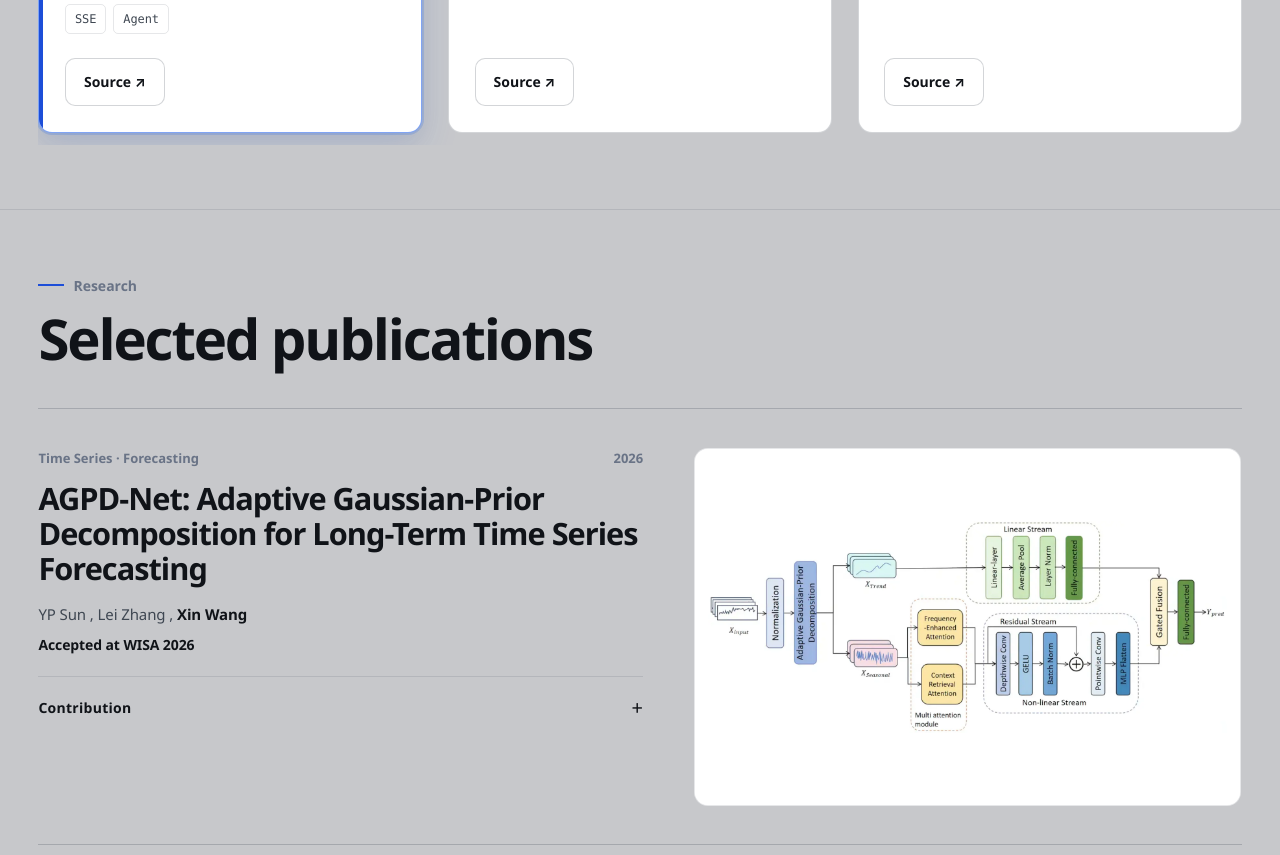
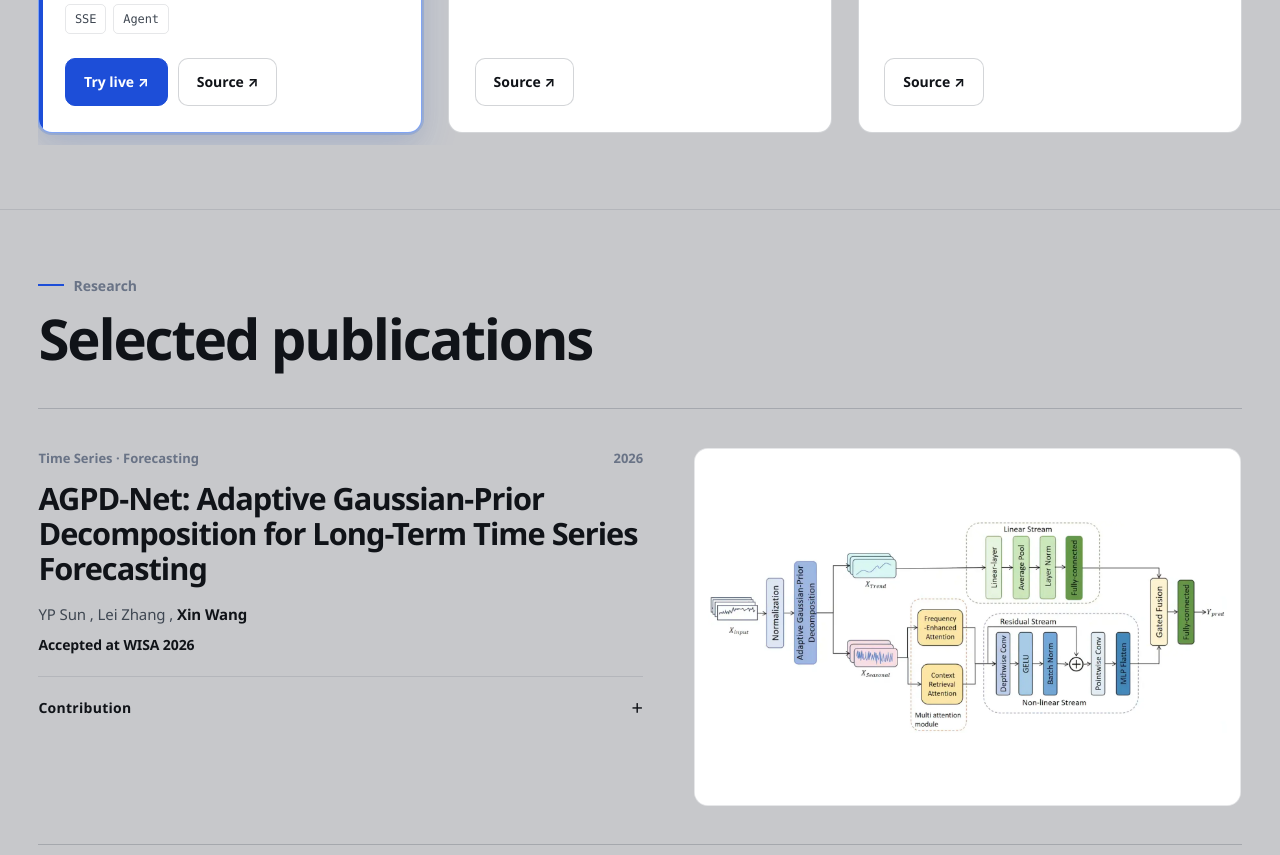
Before and after one commit to ByteTitan-star/ByteTitan-star.github.io, an Astro site: page / in a window 1280 px wide. Shown: the part 2574-3429 px from the top of the page. Built offline with nearby package versions, Linux system fonts and the light colour scheme; Astro itself is replaced by a stand-in of ours; some packages are replaced by stand-ins of ours.

Commit message:
feat: add GameForge live demo button

```diff
--- a/src/components/ProjectCard.astro
+++ b/src/components/ProjectCard.astro
@@ -40,6 +40,18 @@ const size = figureMeta[displaySrc];
         {project.stack.map((tech) => <span>{tech}</span>)}
       </div>
     </div>
-    <a class="btn btn--secondary project-link" href={project.source} target="_blank" rel="noreferrer" data-en="Source ↗" data-zh="源码 ↗">Source ↗</a>
+    <div class="project-actions">
+      {project.demo && (
+        <a
+          class="btn btn--primary project-link"
+          href={project.demo}
+          target="_blank"
+          rel="noreferrer"
+          data-en="Try live ↗"
+          data-zh="在线体验 ↗"
+        >Try live ↗</a>
+      )}
+      <a class="btn btn--secondary project-link" href={project.source} target="_blank" rel="noreferrer" data-en="Source ↗" data-zh="源码 ↗">Source ↗</a>
+    </div>
   </div>
 </article>
--- a/src/data/projects.ts
+++ b/src/data/projects.ts
@@ -6,6 +6,7 @@ export type Project = {
   image: string;
   imageAlt: string;
   source: string;
+  demo?: string;
   description: string;
   descriptionZh: string;
   stack: string[];
@@ -21,6 +22,7 @@ export const projects: Project[] = [
     image: '/figures/GameForge.png',
     imageAlt: 'GameForge System',
     source: 'https://github.com/ByteTitan-star/GameForge-Copilot',
+    demo: 'http://62.234.65.18/agent',
     description:
       'An AI-assisted browser game studio that turns a natural-language gameplay idea into a playable browser game through multi-round dialogue, structured planning, human confirmation, and generation with live progress. It supports delivery targets such as React and other modern web frameworks, and creators can playtest in the browser, manage versions, meter tokens, and download or publish builds without writing code.',
     descriptionZh:
--- a/src/styles/global.css
+++ b/src/styles/global.css
@@ -1283,7 +1283,14 @@ html[data-lang="zh"] .hero h1 { max-width: 760px; letter-spacing: -.04em; }
 .work-copy > p { margin-top: 12px; font-size: 16px; line-height: 1.68; }
 .tag-row { gap: 7px; margin-top: 16px; }
 .tag-row span, .tech-tag { min-height: 30px; padding: 5px 9px; font-size: 12px; }
-.project-link { align-self: flex-start; margin-top: auto; }
+.project-actions {
+  display: flex;
+  flex-wrap: wrap;
+  gap: 10px;
+  align-items: center;
+  margin-top: auto;
+}
+.project-link { align-self: flex-start; }
 .work-visual-fallback { padding: 24px; }
 .work-ghost-title { font-size: clamp(40px, 5vw, 70px); }
 
```
